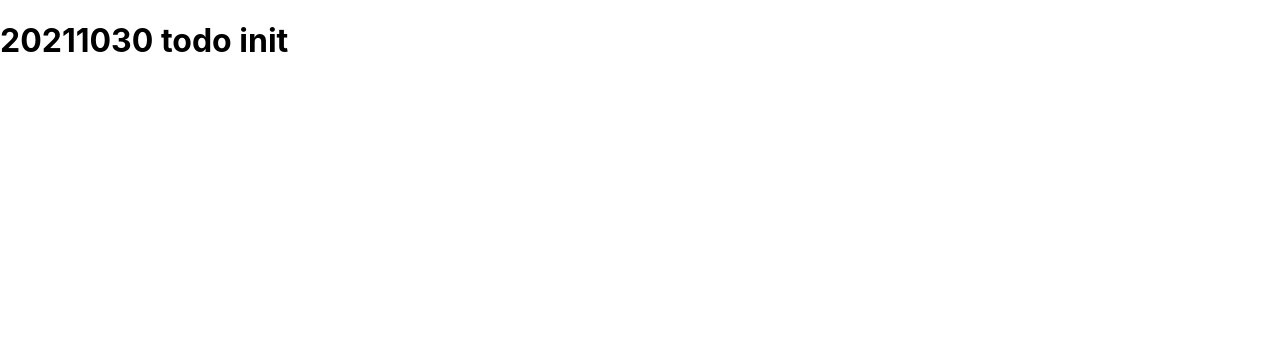
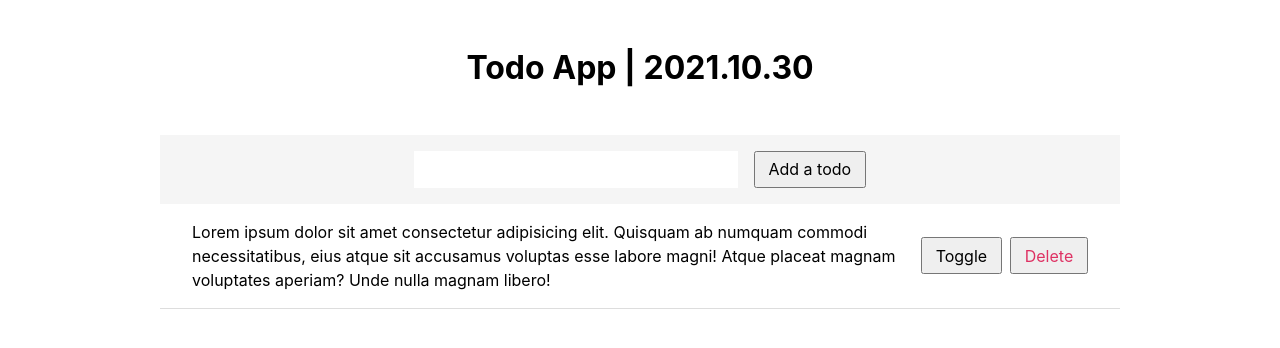
Before and after one commit to gloriading/react-todo-2021, a React (Create React App) app: page / in a window 1280 px wide. Shown: the top 348 px of the page. Built offline with nearby package versions, Linux system fonts and the light colour scheme.

Commit message:
Basic static layout with styling

```diff
--- a/src/App.js
+++ b/src/App.js
@@ -1,8 +1,28 @@
 
 function App() {
   return (
-    <div className="App">
-      <h1>20211030 todo init</h1>
+    <div className="todo__container">
+      <div className="todo__header">
+        <h1>Todo App | 2021.10.30</h1>
+      </div>
+      <div className="todo__form__container">
+        <input type="text" />
+        <button className="todo__addtodo">Add a todo</button>
+      </div>
+      <div className="todos__container">
+        <div className="todo__item">
+          <p>Lorem ipsum dolor sit amet consectetur adipisicing elit. Quisquam ab numquam commodi necessitatibus, eius atque sit accusamus voluptas esse labore magni! Atque placeat magnam voluptates aperiam? Unde nulla magnam libero!</p>
+          <div className="todo__item__actions">
+            <button className="todo__item__update">
+              Toggle
+            </button>
+            <button className="todo__item__delete">
+              Delete
+            </button>
+          </div>
+
+        </div>
+      </div>
     </div>
   );
 }
--- a/src/index.css
+++ b/src/index.css
@@ -1,4 +1,4 @@
-body {
+* {
   box-sizing: border-box;
   margin: 0;
   padding: 0;
@@ -9,7 +9,58 @@ body {
   -moz-osx-font-smoothing: grayscale;
 }
 
-code {
-  font-family: source-code-pro, Menlo, Monaco, Consolas, 'Courier New',
-    monospace;
+button {
+  font-size: 1rem;
+  padding: 0.4rem 0.8rem;
+  cursor: pointer;
 }
+.todo__container {
+  margin: 0 auto;
+  max-width: 960px;
+  width: 95%;
+  height: 100vh;
+  overflow: hidden;
+}
+.todo__header {
+  display: flex;
+  justify-content: center;
+  align-items: center;
+  padding: 3rem 0;
+}
+.todo__form__container {
+  display: flex;
+  justify-content: center;
+  align-items: center;
+  background-color: whitesmoke;
+  padding: 1rem 0;
+}
+input[type='text'] {
+  font-size: 1.2rem;
+  padding: 0.4rem 0.8rem;
+  border: none;
+  outline: none;
+}
+input[type='text']:focus {
+  background-color: #ddd;
+}
+.todo__addtodo {
+  margin-left: 1rem;
+}
+.todos__container {
+  overflow: auto;
+}
+.todo__item {
+  display: flex;
+  justify-content: space-between;
+  align-items: center;
+  padding: 1rem 2rem;
+  border-bottom: 1px solid #ddd;
+}
+.todo__item > p {
+  flex: 1;
+  line-height: 1.5;
+}
+.todo__item__delete {
+  color: #de3163;
+  margin-left: 0.5rem;
+}
```
